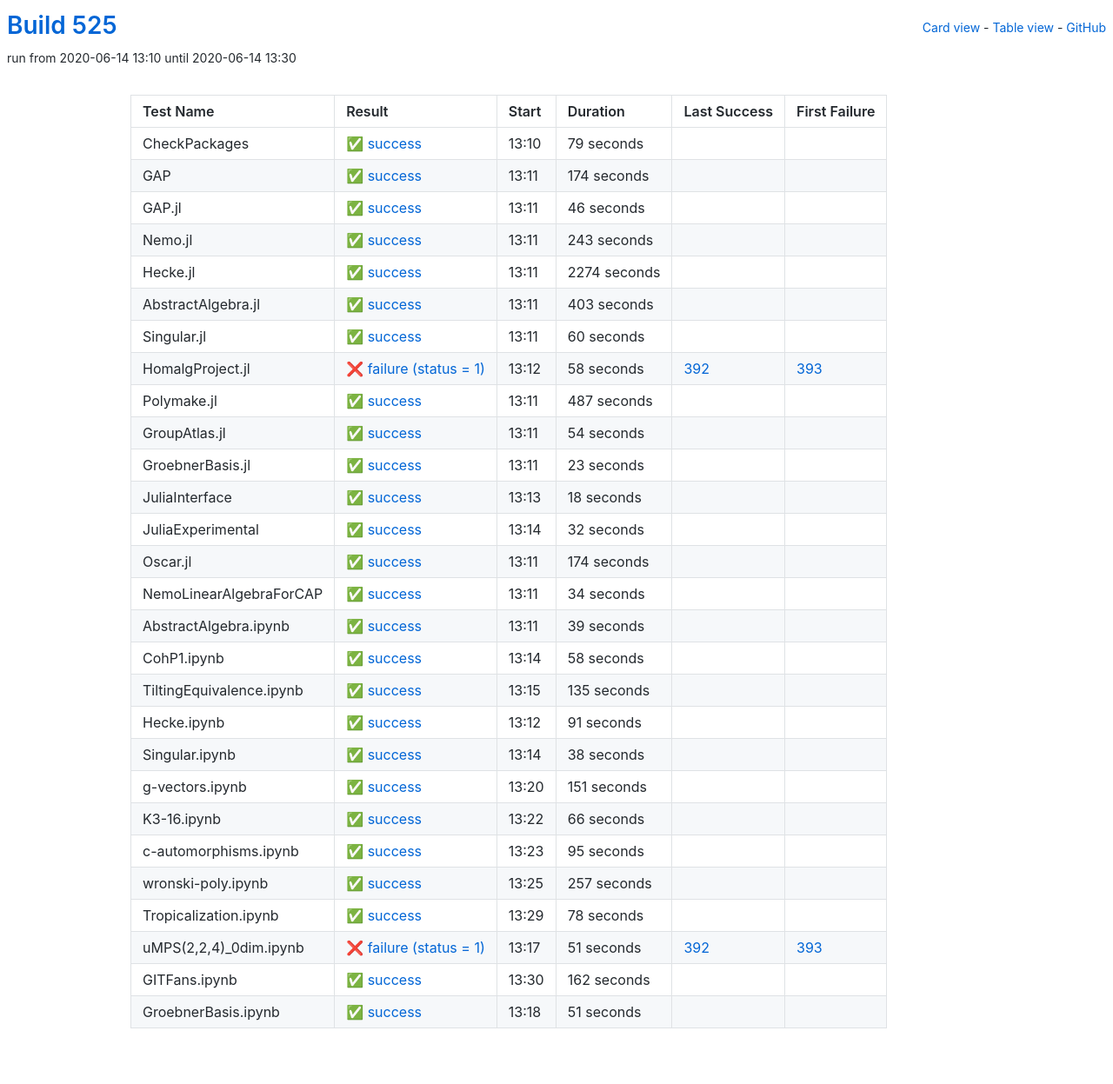
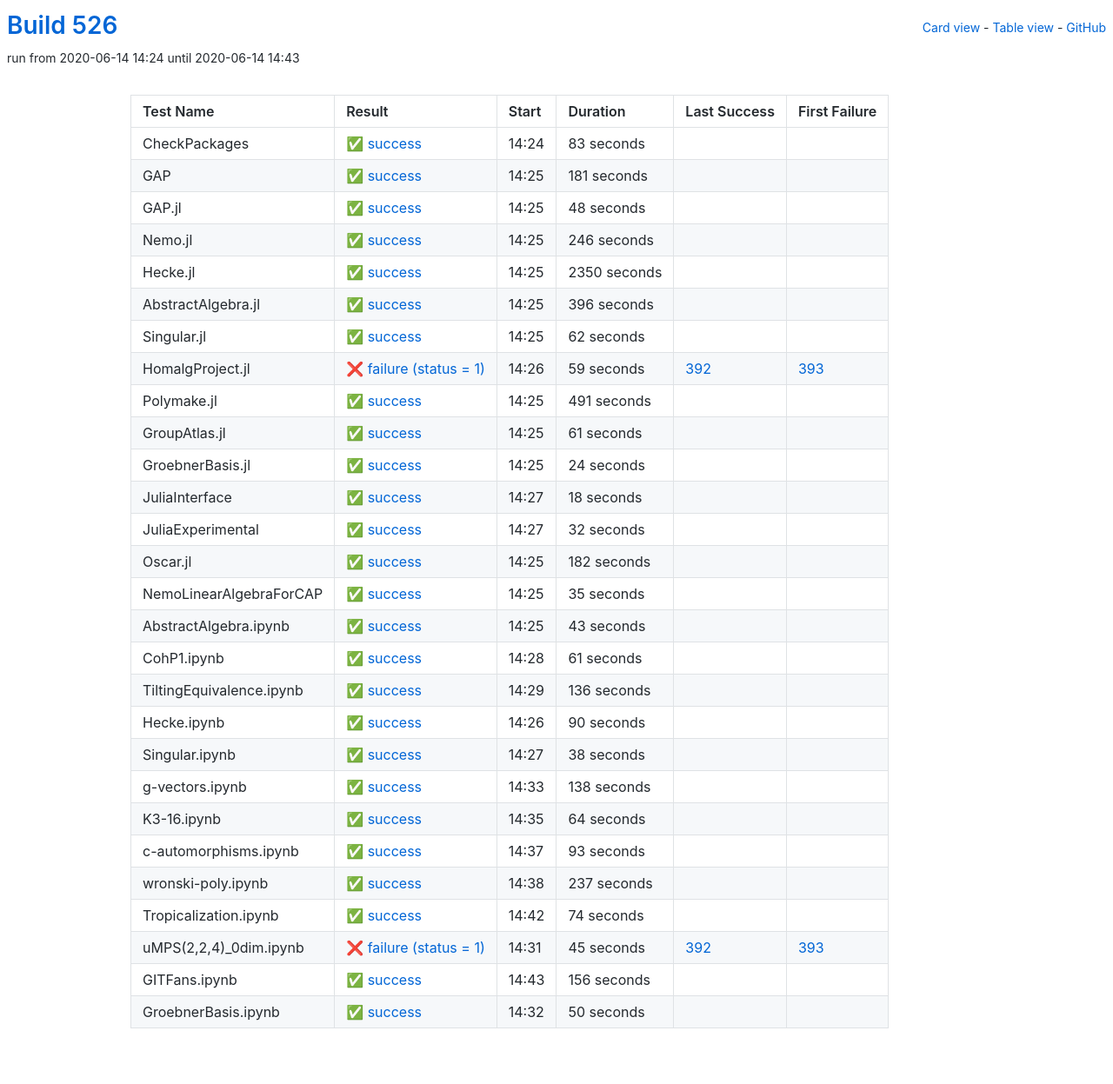
Before and after one commit to oscar-system/oscar-ci-status-1.4, a Jekyll site: the page built from table.html, in a window 1280 px wide. Shown: the whole page at 87% size. Built offline with Jekyll 4.4.1, drawn with Linux system fonts in a browser that asks for light colours.

Commit message:
Build #526

```diff
--- a/_data/ci.yml
+++ b/_data/ci.yml
@@ -1,6 +1,6 @@
 ---
-build: 525
-build_url: https://oscarci.mathematik.uni-kl.de/job/oscar-julia-1.4/525/
+build: 526
+build_url: https://oscarci.mathematik.uni-kl.de/job/oscar-julia-1.4/526/
 job: oscar-julia-1.4
 organization: oscar-system
 repo: oscar-ci-status-1.4
@@ -8,140 +8,140 @@ repourl: https://github.com/oscar-system/oscar-ci-status-1.4
 tests:
 - name: CheckPackages
   id: checkpackages
-  log: https://oscarci.mathematik.uni-kl.de/job/oscar-julia-1.4/525/artifact/logs/build-525/CheckPackages.log
-  start: 2020-06-14 13:10
+  log: https://oscarci.mathematik.uni-kl.de/job/oscar-julia-1.4/526/artifact/logs/build-526/CheckPackages.log
+  start: 2020-06-14 14:24
   success: true
   exitcode: 0
   status: success
-  duration: 79
+  duration: 83
   last_success: false
   last_success_url:
   first_failure: false
   first_failure_url:
 - name: GAP
   id: gap
-  log: https://oscarci.mathematik.uni-kl.de/job/oscar-julia-1.4/525/artifact/logs/build-525/GAP.log
-  start: 2020-06-14 13:11
+  log: https://oscarci.mathematik.uni-kl.de/job/oscar-julia-1.4/526/artifact/logs/build-526/GAP.log
+  start: 2020-06-14 14:25
   success: true
   exitcode: 0
   status: success
-  duration: 174
+  duration: 181
   last_success: false
   last_success_url:
   first_failure: false
   first_failure_url:
 - name: GAP.jl
   id: gap-jl
-  log: https://oscarci.mathematik.uni-kl.de/job/oscar-julia-1.4/525/artifact/logs/build-525/GAP.jl.log
-  start: 2020-06-14 13:11
+  log: https://oscarci.mathematik.uni-kl.de/job/oscar-julia-1.4/526/artifact/logs/build-526/GAP.jl.log
+  start: 2020-06-14 14:25
   success: true
   exitcode: 0
   status: success
-  duration: 46
+  duration: 48
   last_success: false
   last_success_url:
   first_failure: false
   first_failure_url:
 - name: Nemo.jl
   id: nemo-jl
-  log: https://oscarci.mathematik.uni-kl.de/job/oscar-julia-1.4/525/artifact/logs/build-525/Nemo.jl.log
-  start: 2020-06-14 13:11
+  log: https://oscarci.mathematik.uni-kl.de/job/oscar-julia-1.4/526/artifact/logs/build-526/Nemo.jl.log
+  start: 2020-06-14 14:25
   success: true
   exitcode: 0
   status: success
-  duration: 243
+  duration: 246
   last_success: false
   last_success_url:
   first_failure: false
   first_failure_url:
 - name: Hecke.jl
   id: hecke-jl
-  log: https://oscarci.mathematik.uni-kl.de/job/oscar-julia-1.4/525/artifact/logs/build-525/Hecke.jl.log
-  start: 2020-06-14 13:11
+  log: https://oscarci.mathematik.uni-kl.de/job/oscar-julia-1.4/526/artifact/logs/build-526/Hecke.jl.log
+  start: 2020-06-14 14:25
   success: true
   exitcode: 0
   status: success
-  duration: 2274
+  duration: 2350
   last_success: false
   last_success_url:
   first_failure: false
   first_failure_url:
 - name: AbstractAlgebra.jl
   id: abstractalgebra-jl
-  log: https://oscarci.mathematik.uni-kl.de/job/oscar-julia-1.4/525/artifact/logs/build-525/AbstractAlgebra.jl.log
-  start: 2020-06-14 13:11
+  log: https://oscarci.mathematik.uni-kl.de/job/oscar-julia-1.4/526/artifact/logs/build-526/AbstractAlgebra.jl.log
+  start: 2020-06-14 14:25
   success: true
   exitcode: 0
   status: success
-  duration: 403
+  duration: 396
   last_success: false
   last_success_url:
   first_failure: false
   first_failure_url:
 - name: Singular.jl
   id: singular-jl
-  log: https://oscarci.mathematik.uni-kl.de/job/oscar-julia-1.4/525/artifact/logs/build-525/Singular.jl.log
-  start: 2020-06-14 13:11
+  log: https://oscarci.mathematik.uni-kl.de/job/oscar-julia-1.4/526/artifact/logs/build-526/Singular.jl.log
+  start: 2020-06-14 14:25
   success: true
   exitcode: 0
   status: success
-  duration: 60
+  duration: 62
   last_success: false
   last_success_url:
   first_failure: false
   first_failure_url:
 - name: HomalgProject.jl
   id: homalgproject-jl
-  log: https://oscarci.mathematik.uni-kl.de/job/oscar-julia-1.4/525/artifact/logs/build-525/HomalgProject.jl.log
-  start: 2020-06-14 13:12
+  log: https://oscarci.mathematik.uni-kl.de/job/oscar-julia-1.4/526/artifact/logs/build-526/HomalgProject.jl.log
+  start: 2020-06-14 14:26
   success: false
   exitcode: 1
   status: failure
-  duration: 58
+  duration: 59
   last_success: 392
   last_success_url: https://oscarci.mathematik.uni-kl.de/job/oscar-julia-1.4/392/
   first_failure: 393
   first_failure_url: https://oscarci.mathematik.uni-kl.de/job/oscar-julia-1.4/393/
 - name: Polymake.jl
   id: polymake-jl
-  log: https://oscarci.mathematik.uni-kl.de/job/oscar-julia-1.4/525/artifact/logs/build-525/Polymake.jl.log
-  start: 2020-06-14 13:11
+  log: https://oscarci.mathematik.uni-kl.de/job/oscar-julia-1.4/526/artifact/logs/build-526/Polymake.jl.log
+  start: 2020-06-14 14:25
   success: true
   exitcode: 0
   status: success
-  duration: 487
+  duration: 491
   last_success: false
   last_success_url:
   first_failure: false
   first_failure_url:
 - name: GroupAtlas.jl
   id: groupatlas-jl
-  log: https://oscarci.mathematik.uni-kl.de/job/oscar-julia-1.4/525/artifact/logs/build-525/GroupAtlas.jl.log
-  start: 2020-06-14 13:11
+  log: https://oscarci.mathematik.uni-kl.de/job/oscar-julia-1.4/526/artifact/logs/build-526/GroupAtlas.jl.log
+  start: 2020-06-14 14:25
   success: true
   exitcode: 0
   status: success
-  duration: 54
+  duration: 61
   last_success: false
   last_success_url:
   first_failure: false
   first_failure_url:
 - name: GroebnerBasis.jl
   id: groebnerbasis-jl
-  log: https://oscarci.mathematik.uni-kl.de/job/oscar-julia-1.4/525/artifact/logs/build-525/GroebnerBasis.jl.log
-  start: 2020-06-14 13:11
+  log: https://oscarci.mathematik.uni-kl.de/job/oscar-julia-1.4/526/artifact/logs/build-526/GroebnerBasis.jl.log
+  start: 2020-06-14 14:25
   success: true
   exitcode: 0
   status: success
-  duration: 23
+  duration: 24
   last_success: false
   last_success_url:
   first_failure: false
   first_failure_url:
 - name: JuliaInterface
   id: juliainterface
-  log: https://oscarci.mathematik.uni-kl.de/job/oscar-julia-1.4/525/artifact/logs/build-525/JuliaInterface.log
-  start: 2020-06-14 13:13
+  log: https://oscarci.mathematik.uni-kl.de/job/oscar-julia-1.4/526/artifact/logs/build-526/JuliaInterface.log
+  start: 2020-06-14 14:27
   success: true
   exitcode: 0
   status: success
@@ -152,8 +152,8 @@ tests:
   first_failure_url:
 - name: JuliaExperimental
   id: juliaexperimental
-  log: https://oscarci.mathematik.uni-kl.de/job/oscar-julia-1.4/525/artifact/logs/build-525/JuliaExperimental.log
-  start: 2020-06-14 13:14
+  log: https://oscarci.mathematik.uni-kl.de/job/oscar-julia-1.4/526/artifact/logs/build-526/JuliaExperimental.log
+  start: 2020-06-14 14:27
   success: true
   exitcode: 0
   status: success
@@ -164,80 +164,80 @@ tests:
   first_failure_url:
 - name: Oscar.jl
   id: oscar-jl
-  log: https://oscarci.mathematik.uni-kl.de/job/oscar-julia-1.4/525/artifact/logs/build-525/Oscar.jl.log
-  start: 2020-06-14 13:11
+  log: https://oscarci.mathematik.uni-kl.de/job/oscar-julia-1.4/526/artifact/logs/build-526/Oscar.jl.log
+  start: 2020-06-14 14:25
   success: true
   exitcode: 0
   status: success
-  duration: 174
+  duration: 182
   last_success: false
   last_success_url:
   first_failure: false
   first_failure_url:
 - name: NemoLinearAlgebraForCAP
   id: nemolinearalgebraforcap
-  log: https://oscarci.mathematik.uni-kl.de/job/oscar-julia-1.4/525/artifact/logs/build-525/NemoLinearAlgebraForCAP.log
-  start: 2020-06-14 13:11
+  log: https://oscarci.mathematik.uni-kl.de/job/oscar-julia-1.4/526/artifact/logs/build-526/NemoLinearAlgebraForCAP.log
+  start: 2020-06-14 14:25
   success: true
   exitcode: 0
   status: success
-  duration: 34
+  duration: 35
   last_success: false
   last_success_url:
   first_failure: false
   first_failure_url:
 - name: AbstractAlgebra.ipynb
   id: abstractalgebra-ipynb
-  log: https://oscarci.mathematik.uni-kl.de/job/oscar-julia-1.4/525/artifact/logs/build-525/AbstractAlgebra.ipynb.log
-  start: 2020-06-14 13:11
+  log: https://oscarci.mathematik.uni-kl.de/job/oscar-julia-1.4/526/artifact/logs/build-526/AbstractAlgebra.ipynb.log
+  start: 2020-06-14 14:25
   success: true
   exitcode: 0
   status: success
-  duration: 39
+  duration: 43
   last_success: false
   last_success_url:
   first_failure: false
   first_failure_url:
 - name: CohP1.ipynb
   id: cohp1-ipynb
-  log: https://oscarci.mathematik.uni-kl.de/job/oscar-julia-1.4/525/artifact/logs/build-525/CohP1.ipynb.log
-  start: 2020-06-14 13:14
+  log: https://oscarci.mathematik.uni-kl.de/job/oscar-julia-1.4/526/artifact/logs/build-526/CohP1.ipynb.log
+  start: 2020-06-14 14:28
   success: true
   exitcode: 0
   status: success
-  duration: 58
+  duration: 61
   last_success: false
   last_success_url:
   first_failure: false
   first_failure_url:
 - name: TiltingEquivalence.ipynb
   id: tiltingequivalence-ipynb
-  log: https://oscarci.mathematik.uni-kl.de/job/oscar-julia-1.4/525/artifact/logs/build-525/TiltingEquivalence.ipynb.log
-  start: 2020-06-14 13:15
+  log: https://oscarci.mathematik.uni-kl.de/job/oscar-julia-1.4/526/artifact/logs/build-526/TiltingEquivalence.ipynb.log
+  start: 2020-06-14 14:29
   success: true
   exitcode: 0
   status: success
-  duration: 135
+  duration: 136
   last_success: false
   last_success_url:
   first_failure: false
   first_failure_url:
 - name: Hecke.ipynb
   id: hecke-ipynb
-  log: https://oscarci.mathematik.uni-kl.de/job/oscar-julia-1.4/525/artifact/logs/build-525/Hecke.ipynb.log
-  start: 2020-06-14 13:12
+  log: https://oscarci.mathematik.uni-kl.de/job/oscar-julia-1.4/526/artifact/logs/build-526/Hecke.ipynb.log
+  start: 2020-06-14 14:26
   success: true
   exitcode: 0
   status: success
-  duration: 91
+  duration: 90
   last_success: false
   last_success_url:
   first_failure: false
   first_failure_url:
 - name: Singular.ipynb
   id: singular-ipynb
-  log: https://oscarci.mathematik.uni-kl.de/job/oscar-julia-1.4/525/artifact/logs/build-525/Singular.ipynb.log
-  start: 2020-06-14 13:14
+  log: https://oscarci.mathematik.uni-kl.de/job/oscar-julia-1.4/526/artifact/logs/build-526/Singular.ipynb.log
+  start: 2020-06-14 14:27
   success: true
   exitcode: 0
   status: success
@@ -248,96 +248,96 @@ tests:
   first_failure_url:
 - name: g-vectors.ipynb
   id: g-vectors-ipynb
-  log: https://oscarci.mathematik.uni-kl.de/job/oscar-julia-1.4/525/artifact/logs/build-525/g-vectors.ipynb.log
-  start: 2020-06-14 13:20
+  log: https://oscarci.mathematik.uni-kl.de/job/oscar-julia-1.4/526/artifact/logs/build-526/g-vectors.ipynb.log
+  start: 2020-06-14 14:33
   success: true
   exitcode: 0
   status: success
-  duration: 151
+  duration: 138
   last_success: false
   last_success_url:
   first_failure: false
   first_failure_url:
 - name: K3-16.ipynb
   id: k3-16-ipynb
-  log: https://oscarci.mathematik.uni-kl.de/job/oscar-julia-1.4/525/artifact/logs/build-525/K3-16.ipynb.log
-  start: 2020-06-14 13:22
+  log: https://oscarci.mathematik.uni-kl.de/job/oscar-julia-1.4/526/artifact/logs/build-526/K3-16.ipynb.log
+  start: 2020-06-14 14:35
   success: true
   exitcode: 0
   status: success
-  duration: 66
+  duration: 64
   last_success: false
   last_success_url:
   first_failure: false
   first_failure_url:
 - name: c-automorphisms.ipynb
   id: c-automorphisms-ipynb
-  log: https://oscarci.mathematik.uni-kl.de/job/oscar-julia-1.4/525/artifact/logs/build-525/c-automorphisms.ipynb.log
-  start: 2020-06-14 13:23
+  log: https://oscarci.mathematik.uni-kl.de/job/oscar-julia-1.4/526/artifact/logs/build-526/c-automorphisms.ipynb.log
+  start: 2020-06-14 14:37
   success: true
   exitcode: 0
   status: success
-  duration: 95
+  duration: 93
   last_success: false
   last_success_url:
   first_failure: false
   first_failure_url:
 - name: wronski-poly.ipynb
   id: wronski-poly-ipynb
-  log: https://oscarci.mathematik.uni-kl.de/job/oscar-julia-1.4/525/artifact/logs/build-525/wronski-poly.ipynb.log
-  start: 2020-06-14 13:25
+  log: https://oscarci.mathematik.uni-kl.de/job/oscar-julia-1.4/526/artifact/logs/build-526/wronski-poly.ipynb.log
+  start: 2020-06-14 14:38
   success: true
   exitcode: 0
   status: success
-  duration: 257
+  duration: 237
   last_success: false
   last_success_url:
   first_failure: false
   first_failure_url:
 - name: Tropicalization.ipynb
   id: tropicalization-ipynb
-  log: https://oscarci.mathematik.uni-kl.de/job/oscar-julia-1.4/525/artifact/logs/build-525/Tropicalization.ipynb.log
-  start: 2020-06-14 13:29
+  log: https://oscarci.mathematik.uni-kl.de/job/oscar-julia-1.4/526/artifact/logs/build-526/Tropicalization.ipynb.log
+  start: 2020-06-14 14:42
   success: true
   exitcode: 0
   status: success
-  duration: 78
+  duration: 74
   last_success: false
   last_success_url:
   first_failure: false
   first_failure_url:
 - name: uMPS(2,2,4)_0dim.ipynb
   id: umps-2-2-4-0dim-ipynb
-  log: https://oscarci.mathematik.uni-kl.de/job/oscar-julia-1.4/525/artifact/logs/build-525/uMPS-2-2-4-_0dim.ipynb.log
-  start: 2020-06-14 13:17
+  log: https://oscarci.mathematik.uni-kl.de/job/oscar-julia-1.4/526/artifact/logs/build-526/uMPS-2-2-4-_0dim.ipynb.log
+  start: 2020-06-14 14:31
   success: false
   exitcode: 1
   status: failure
-  duration: 51
+  duration: 45
   last_success: 392
   last_success_url: https://oscarci.mathematik.uni-kl.de/job/oscar-julia-1.4/392/
   first_failure: 393
   first_failure_url: https://oscarci.mathematik.uni-kl.de/job/oscar-julia-1.4/393/
 - name: GITFans.ipynb
   id: gitfans-ipynb
-  log: https://oscarci.mathematik.uni-kl.de/job/oscar-julia-1.4/525/artifact/logs/build-525/GITFans.ipynb.log
-  start: 2020-06-14 13:30
+  log: https://oscarci.mathematik.uni-kl.de/job/oscar-julia-1.4/526/artifact/logs/build-526/GITFans.ipynb.log
+  start: 2020-06-14 14:43
   success: true
   exitcode: 0
   status: success
-  duration: 162
+  duration: 156
   last_success: false
   last_success_url:
   first_failure: false
   first_failure_url:
 - name: GroebnerBasis.ipynb
   id: groebnerbasis-ipynb
-  log: https://oscarci.mathematik.uni-kl.de/job/oscar-julia-1.4/525/artifact/logs/build-525/GroebnerBasis.ipynb.log
-  start: 2020-06-14 13:18
+  log: https://oscarci.mathematik.uni-kl.de/job/oscar-julia-1.4/526/artifact/logs/build-526/GroebnerBasis.ipynb.log
+  start: 2020-06-14 14:32
   success: true
   exitcode: 0
   status: success
-  duration: 51
+  duration: 50
   last_success: false
   last_success_url:
   first_failure: false
```
Also changed, not shown: README.md.
